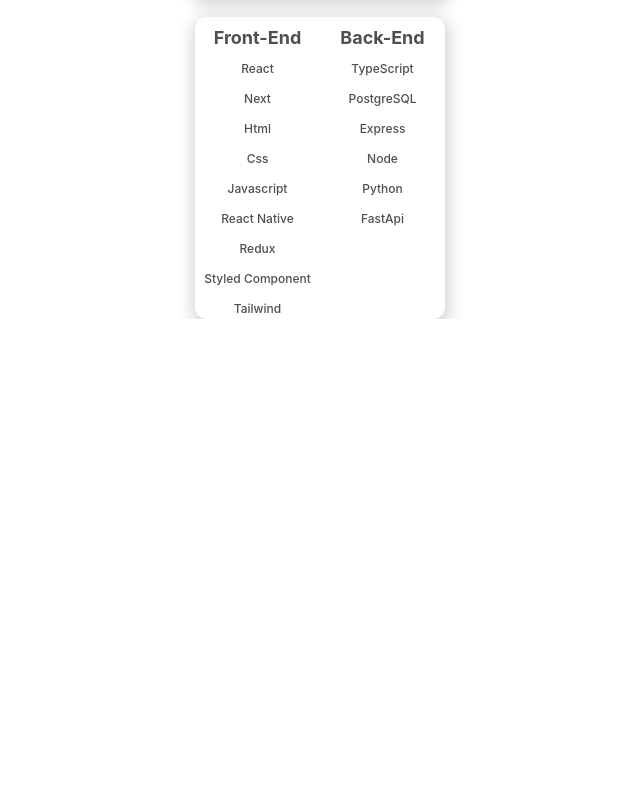
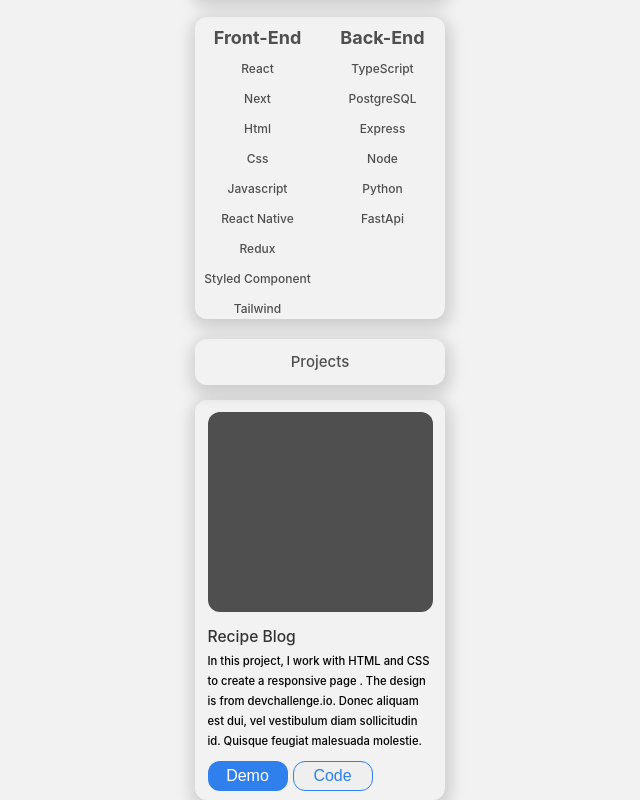
Before and after one commit to Vicent92/new-portafolio, a Next.js app: page / in a window 1280 px wide. Shown: the part 883-1683 px from the top of the page, without its empty margins (320-960 px from the left). Before the commit the page ends 1202 px from the top, so only its background shows below. Built offline with nearby package versions, Linux system fonts and the light colour scheme.

Commit message:
add project module

```diff
--- a/components/columnsLayout/SecondColumLayout.js
+++ b/components/columnsLayout/SecondColumLayout.js
@@ -1,10 +1,13 @@
 import React from 'react'
+import { Projects } from '../projects/Projects'
 import { Skills } from '../skils/Skils'
 
 export const SecondColumLayout = () => {
   return (
     <div>
         <Skills/>
+
+        <Projects/>
     </div>
   )
 }
--- /dev/null
+++ b/components/projects/ItemsProjects.js
@@ -0,0 +1,28 @@
+import React from "react";
+import styled from "./style.module.css";
+
+export const ItemsProjects = () => {
+  return (
+    <div className={styled.container_itemsproj}>
+      <div className={styled.container_img}></div>
+
+      <div className={styled.title_itemsproj}>
+        <div>Recipe Blog</div>
+      </div>
+
+      <div className={styled.p_itemsproj}>
+        <div>
+          In this project, I work with HTML and CSS to create a responsive page
+          . The design is from devchallenge.io. Donec aliquam est dui, vel
+          vestibulum diam sollicitudin id. Quisque feugiat malesuada molestie.
+        </div>
+      </div>
+
+      <div className={styled.container_button}>
+        <button className={styled.button_demo}>Demo</button>
+
+        <button className={styled.button_code}>Code</button>
+      </div>
+    </div>
+  );
+};
--- /dev/null
+++ b/components/projects/Projects.js
@@ -0,0 +1,13 @@
+import React from 'react'
+import { ItemsProjects } from './ItemsProjects'
+import styled from './style.module.css'
+
+export const Projects = () => {
+  return (
+    <div>
+        <div className={styled.title}>Projects</div>
+
+        <ItemsProjects/>
+    </div>
+  )
+}
--- /dev/null
+++ b/components/projects/style.module.css
@@ -0,0 +1,86 @@
+.title {
+    width: 250px;
+    height: 46px;
+    border-radius: 12px;
+    box-shadow: 1px 5px 15px 5px rgba(0,0,0,0.15);
+    margin-top: 20px;
+    font-size: 1.5rem;
+    font-weight: 500;
+    line-height: 22px;
+    color: #4F4F4F;
+
+    display: flex;
+    justify-content: center;
+    align-items: center;
+}
+
+/* ITEMS PROJECTS */
+.container_itemsproj {
+    width: 250px;
+    box-shadow: 1px 5px 15px 5px rgba(0,0,0,0.15);
+    height: 400px;
+    margin-top: 15px;
+    border-radius: 12px;
+
+    display: flex;
+    flex-direction: column;
+    align-items: center;
+}
+
+.container_itemsproj > .container_img {
+    width: 90%;
+    height: 200px;
+    background-color: #4F4F4F;
+    border-radius: 12px;
+    margin-top: 12px;
+}
+
+.container_itemsproj > .title_itemsproj {
+    width: 90%;
+    height: auto;
+    font-size: 2.5rem;
+    font-weight: 500;
+    line-height: 29px;
+    color: #333333;
+    margin-top: 10px;
+}
+
+.container_itemsproj > .p_itemsproj {
+    width: 90%;
+    height: auto;
+    font-size: 1.8rem;
+    font-weight: 500;
+    line-height: 20px;
+}
+
+.container_itemsproj > .container_button {
+    width: 90%;
+    height: auto;
+    margin-top: 10px;
+}
+
+.container_button > .button_demo {
+    width: 80px;
+    height: 30px;
+    background: #2F80ED;
+    font-size: 1.6rem;
+    border-radius: 12px;
+    font-weight: 500;
+    line-height: 22px;
+    color: #FFFFFF;
+    border: none;
+    cursor: pointer;
+}
+
+.container_button > .button_code {
+    width: 80px;
+    height: 30px;
+    font-size: 1.6rem;
+    border-radius: 12px;
+    font-weight: 500;
+    line-height: 22px;
+    color: #2F80ED;
+    border: 1px solid #2F80ED;
+    margin-left: 5px;
+    cursor: pointer;
+}
--- a/styles/Home.module.css
+++ b/styles/Home.module.css
@@ -1,4 +1,5 @@
 .container {
   width: 100%;
   min-height: 100vh;
+  background-color: #F2F2F2;
 }
```
